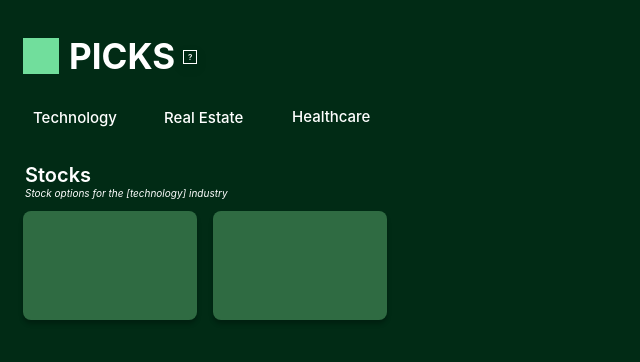
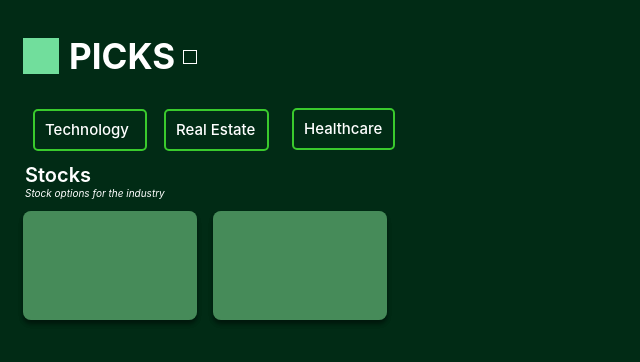
Before and after one commit to michaeltao07/ConvergentFintech, a plain HTML site: page html/picks.html in a window 1280 px wide. Shown: the whole page, without its empty margins (0-640 px from the left). Drawn offline with Linux system fonts and the light colour scheme.

Commit message:
picks page

```diff
--- a/html/picks.html
+++ b/html/picks.html
@@ -54,6 +54,11 @@
             background: rgba(95, 172, 112, 0.5);
             box-shadow: 0px 4px 4px rgba(0, 0, 0, 0.25);
             border-radius: 8px;
+            display: flex;
+            align-items: center;
+            justify-content: center;
+            font-size: 20px;
+            color: #FFFFFF;
         }
         .stock-card:nth-child(odd) {
             left: 15px;
@@ -63,6 +68,28 @@
             left: 205px;
             top: 203px;
         }
+        /* Additional Stock Cards */
+        .additional-stock-card {
+            position: absolute;
+            width: 174px;
+            height: 109px;
+            background: rgba(95, 172, 112, 0.5);
+            box-shadow: 0px 4px 4px rgba(0, 0, 0, 0.25);
+            border-radius: 8px;
+            display: flex;
+            align-items: center;
+            justify-content: center;
+            font-size: 20px;
+            color: #FFFFFF;
+        }
+        .additional-stock-card:nth-child(odd) {
+            left: 15px;
+            top: 331px;
+        }
+        .additional-stock-card:nth-child(even) {
+            left: 205px;
+            top: 331px;
+        }
         /* Sector Buttons */
         .sector-button {
             position: absolute;
@@ -71,6 +98,14 @@
             font-size: 15px;
             line-height: 18px;
             cursor: pointer;
+            padding: 10px;
+            border: 2px solid #3ACA2D;
+            border-radius: 5px;
+            background: #012B15;
+            color: #FFFFFF;
+        }
+        .sector-button-text {
+            color: #FFFFFF;
         }
         .technology-button {
             width: 90px;
@@ -107,7 +142,7 @@
             left: 175px;
             top: 42px;
             border: 1px solid #FFFFFF;
-            filter: drop-shadow(0px 4px 4px rgba(0, 0, 0, 0.25));
+            filter: drop-shadow(0px 4px 4px rgba(0, 0, 0, 0.25);
         }
         .question-mark {
             position: absolute;
@@ -134,41 +169,59 @@
 <body>
     <div class="header">PICKS</div>
     <div class="stock-heading">Stocks</div>
-    <div class="sector-description">Stock options for the [technology] industry</div>
+    <div class="sector-description">Stock options for the industry</div>
 
-    <!-- Stock Cards -->
+    <!-- Stock Cards (4 green stock cards) -->
     <div class="stock-card">
-        <!-- Add content for the first stock card as needed -->
+        <!-- Content for the first stock card -->
     </div>
 
     <div class="stock-card">
-        <!-- Add content for the second stock card as needed -->
+        <!-- Content for the second stock card -->
     </div>
 
-    <!-- Add more stock cards as needed -->
+    <div class="stock-card">
+        <!-- Content for the third stock card -->
+    </div>
+
+    <div class="stock-card">
+        <!-- Content for the fourth stock card -->
+    </div>
+
+    <!-- Additional Stock Cards Rows (10 rows of 2 green stock cards each) -->
+    <!-- Add your content for additional stock cards here -->
 
     <!-- Sector Buttons -->
-    <div class="sector-button technology-button" onclick="showTechnologyStocks()">Technology</div>
-    <div class="sector-button real-estate-button" onclick="showRealEstateStocks()">Real Estate</div>
-    <div class="sector-button healthcare-button" onclick="showHealthcareStocks()">Healthcare</div>
+    <div class="sector-button technology-button" onclick="changeSector('Technology')">
+        <div class="sector-button-text">Technology</div>
+    </div>
+    <div class="sector-button real-estate-button" onclick="changeSector('Real Estate')">
+        <div class="sector-button-text">Real Estate</div>
+    </div>
+    <div class="sector-button healthcare-button" onclick="changeSector('Healthcare')">
+        <div class="sector-button-text">Healthcare</div>
+    </div>
 
     <!-- Ellipse and Image -->
     <div class="ellipse-2"></div>
     <div class="ellipse-3"></div>
-    <div class="question-mark">?</div>
     <div class="image-1"></div>
 
     <script>
-        function showTechnologyStocks() {
-            // Implement logic to show technology-related stocks
-        }
+        function changeSector(sectorName) {
+            const sectorDescription = document.querySelector('.sector-description');
+            sectorDescription.textContent = `Stock options for the ${sectorName} industry`;
 
-        function showRealEstateStocks() {
-            // Implement logic to show real estate-related stocks
-        }
+            // Update the content of stock cards when a sector button is pressed
+            const stockCards = document.querySelectorAll('.stock-card');
+            stockCards.forEach((card) => {
+                card.textContent = sectorName;
+            });
 
-        function showHealthcareStocks() {
-            // Implement logic to show healthcare-related stocks
+            const additionalStockCards = document.querySelectorAll('.additional-stock-card');
+            additionalStockCards.forEach((card) => {
+                card.textContent = sectorName;
+            });
         }
     </script>
 </body>
```
